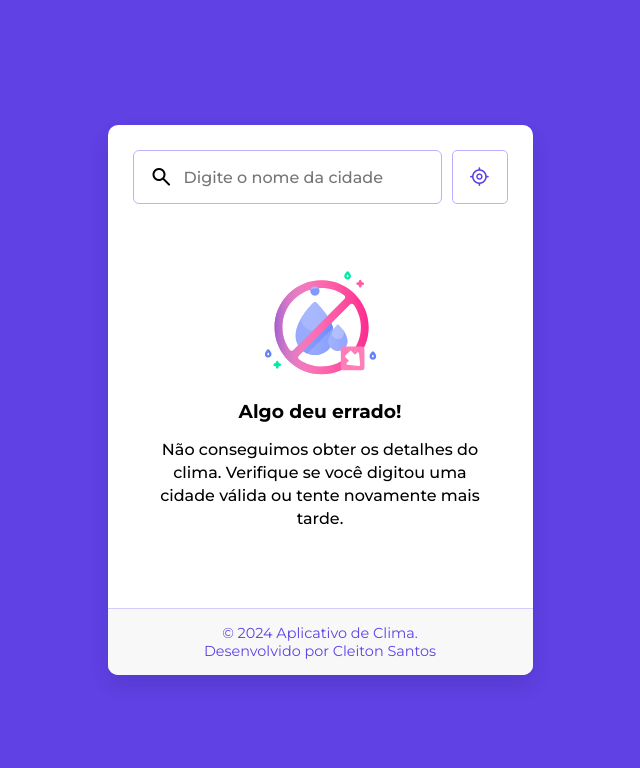
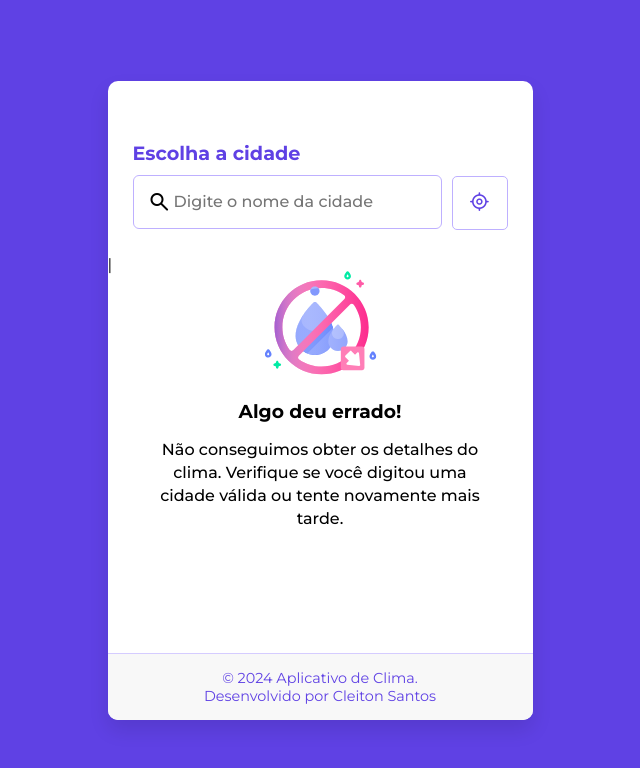
Before and after one commit to cleitoncfs/App-Clima, a plain HTML site: page index.html in a window 1280 px wide. Shown: the whole page, without its empty margins (320-960 px from the left). Drawn offline with nearby package versions, Linux system fonts and the light colour scheme; no server answers.

Commit message:
Atualização do projeto

```diff
--- a/css/style.css
+++ b/css/style.css
@@ -28,70 +28,79 @@ body {
 
 .search-section {
   display: flex;
-  gap: 10px;
+  align-items: center; /* Alinha verticalmente todos os itens */
   padding: 25px;
-  align-items: center;
 }
 
-.search-section .input-wrapper {
+.input-wrapper {
   height: 54px;
-  width: 100%;
+  flex-grow: 1; /* O input ocupa todo o espaço disponível */
   position: relative;
 }
 
-.search-section .input-wrapper span {
-  position: absolute;
-  top: 50%;
-  left: 17px;
-  pointer-events: none;
-  transform: translateY(-50%);
+.input-wrapper h4 {
+  margin-bottom: 10px; /* Espaço entre o título e o input */
+  font-size: 1.2rem; /* Tamanho da fonte do título */
+  color: #5f41e4; /* Cor do texto do título */
 }
 
-.search-section .search-input {
+.search-container {
+  display: flex; /* Flex para alinhar ícone e input */
+  align-items: center; /* Alinha verticalmente */
+  height: 100%; /* Garante que a altura seja consistente */
+  position: relative;
+}
+
+.search-container span {
+  position: absolute;
+  left: 15px; /* Posição do ícone da lupa */
+  pointer-events: none;
+}
+
+.search-input {
   height: 100%;
-  width: 100%;
+  width: 100%; /* O input ocupa toda a largura disponível */
+  padding: 0 20px 0 40px; /* Ajuste de padding para incluir a lupa */
+  border: 1px solid #beb0ff;
+  border-radius: 6px;
   outline: none;
   font-size: 1rem;
   font-weight: 500;
-  border-radius: 6px;
-  text-transform: uppercase;
-  padding: 0 20px 0 50px;
-  border: 1px solid #beb0ff;
-  background: #fff;
   transition: 0.1s ease;
 }
 
-.search-section .search-input:focus {
+.search-input:focus {
   border-color: #5f41e4;
   box-shadow: 0 0 5px rgba(0, 0, 0, 0.14);
 }
 
-.search-section .search-input::placeholder {
+.search-input::placeholder {
   text-transform: none;
 }
 
-.search-section .location-button {
-  height: 54px;
+.location-button {
+  height: 54px; /* Altura igual ao input */
   width: 56px;
   cursor: pointer;
-  flex-shrink: 0;
   display: flex;
-  align-items: center;
+  align-items: center; /* Centraliza verticalmente o ícone */
   justify-content: center;
   border-radius: 5px;
   background: #fff;
   color: #5f41e4;
   border: 1px solid #beb0ff;
+  margin-left: 10px; /* Espaço entre o input e o botão */
   transition: 0.3s ease;
+  margin-top: 70px; /* Ajusta o alinhamento vertical do botão */
 }
 
-.search-section .location-button:hover {
+.location-button:hover {
   color: #fff;
   background: #5f41e4;
   border-color: #5f41e4;
 }
 
-.search-section .location-button span {
+.location-button span {
   font-size: 1.3rem;
 }
 
@@ -201,7 +210,6 @@ body.show-no-results .weather-section {
   color: #5f41e4; /* Cor do texto */
 }
 
-
 /* Responsividade para telas pequenas */
 @media (max-width: 624px) {
   body {
--- a/index.html
+++ b/index.html
@@ -14,13 +14,17 @@
         <!-- Seção de Pesquisa -->
 <div class="search-section">
     <div class="input-wrapper">
+        <h4>Escolha a cidade</h4> <!-- Título acima da caixa de input -->
+        <div class="search-container"> <!-- Adicionada para melhor controle de layout -->
             <span class="material-symbols-rounded">search</span>
             <input type="search" placeholder="Digite o nome da cidade" class="search-input">
+        </div>
     </div>
     <button class="location-button">
         <span class="material-symbols-rounded">my_location</span>
     </button>
 </div>
+|
 
     <!-- Mensagem de erro - Sem resultados -->
     <div class="no-results">
--- a/js/scripts.js
+++ b/js/scripts.js
@@ -107,4 +107,4 @@ locationButton.addEventListener("click", () => {
 });
 
 // Solicitação inicial de clima para Londres como a cidade padrão
-configurarSolicitacaoClima("Londres");
+configurarSolicitacaoClima("Lisboa");
```
Lines whose indentation alone changed are shown as unchanged.
